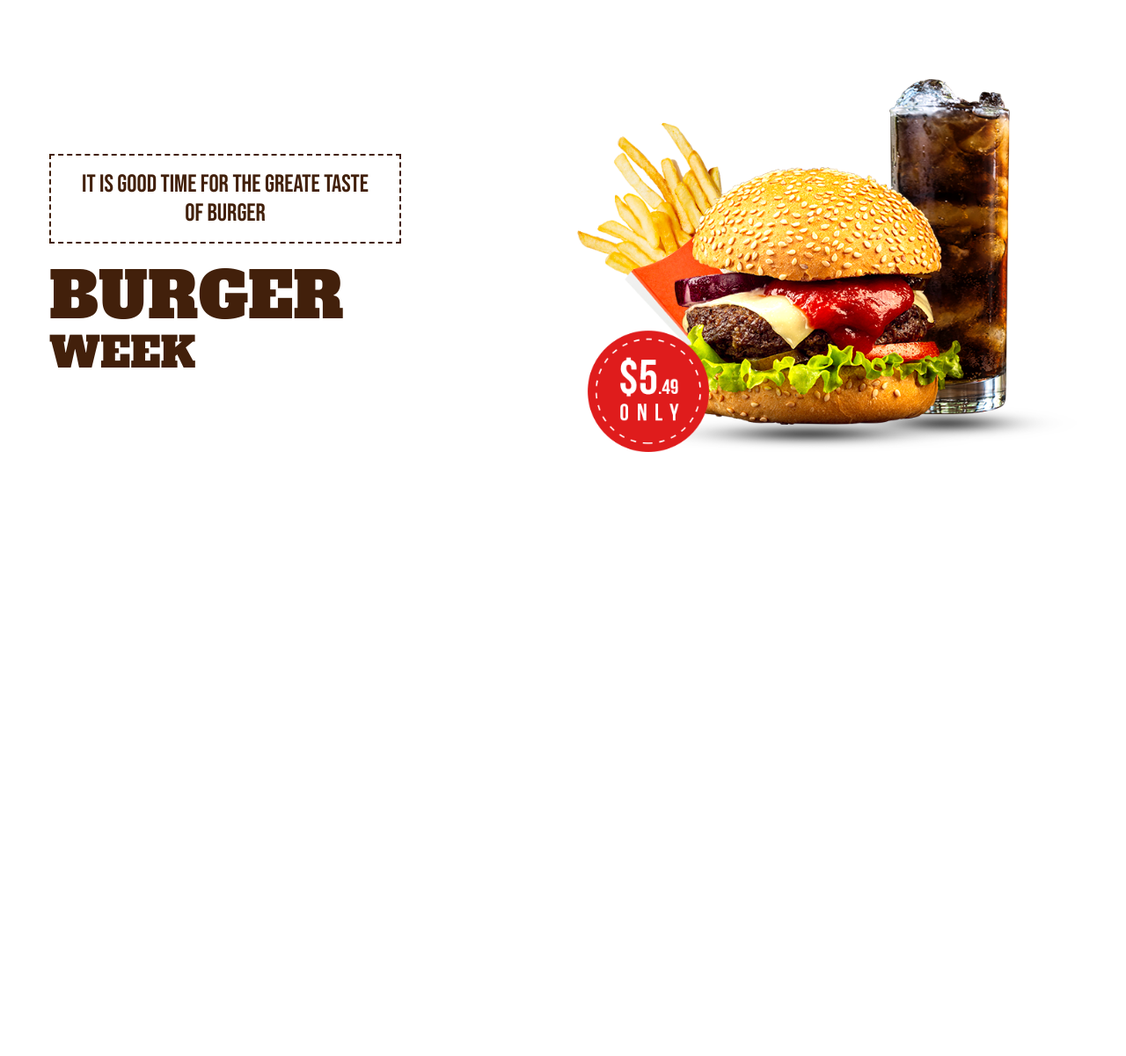
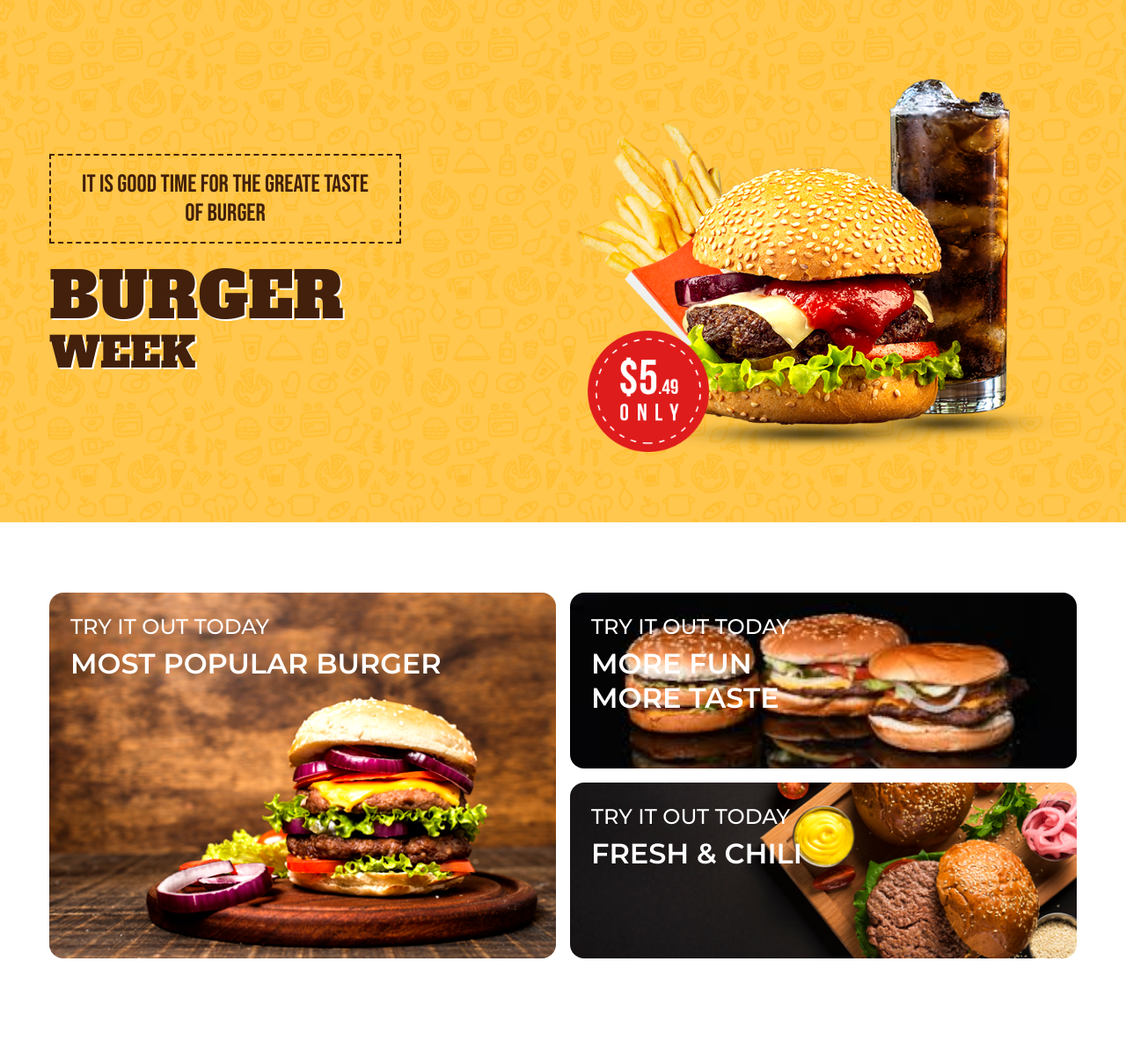
Before and after one commit to NehalVasava/Restaurant-Website, a plain HTML site: page index.html in a window 1280 px wide. Shown: the part 99-1300 px from the top of the page at 88% size. Drawn offline with nearby package versions, Linux system fonts and the light colour scheme.

Commit message:
add all file

```diff
--- a/index.html
+++ b/index.html
@@ -166,7 +166,8 @@
             <ul class="footer__links">
               <li>
                 <span><i class="ri-map-pin-2-fill"></i></span>
-                Ankleshwer,Bharuch, Gujarat.
+                Ankleshwar, Bharuch, Gujarat, 393001.
+
               </li>
               <li>
                 <span><i class="ri-mail-fill"></i></span>
--- a/styles.css
+++ b/styles.css
@@ -75,7 +75,7 @@ body {
 }
 
 .header {
-  background-image: url("assets/header-bg.png");
+  background-image: url("images/header-bg.png");
   background-position: center center;
   background-size: cover;
   background-repeat: no-repeat;
@@ -197,15 +197,15 @@ nav {
 }
 
 .banner__card:nth-child(1) {
-  background-image: url("assets/banner-1.png");
+  background-image: url("images/banner-1.png");
 }
 
 .banner__card:nth-child(2) {
-  background-image: url("assets/banner-2.png");
+  background-image: url("images/bunner2.jpg");
 }
 
 .banner__card:nth-child(3) {
-  background-image: url("assets/banner-3.png");
+  background-image: url("images/banner-3.png");
 }
 
 .banner__card p {
@@ -339,7 +339,7 @@ nav {
 }
 
 .footer {
-  background-image: url("assets/footer-bg.png");
+  background-image: url("images/footer-bg.png");
   background-position: center center;
   background-size: cover;
   background-repeat: no-repeat;
```
